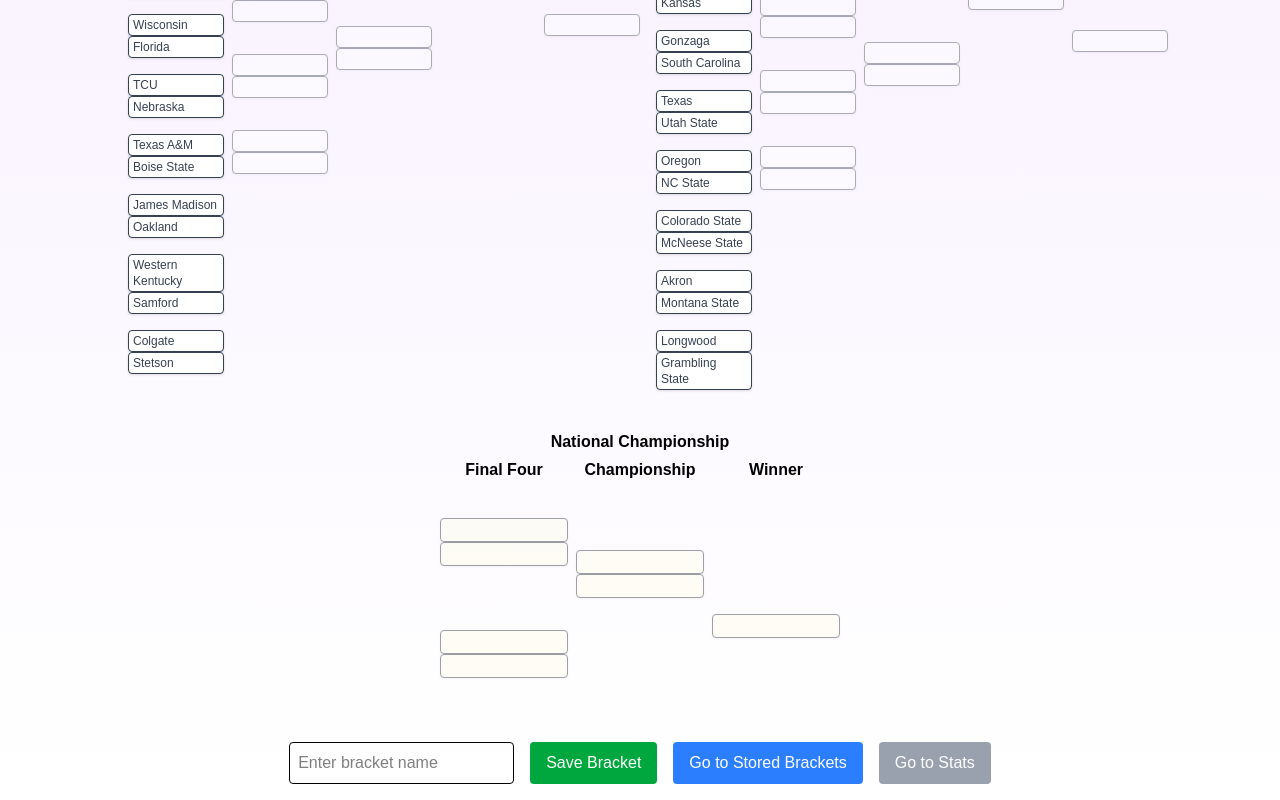
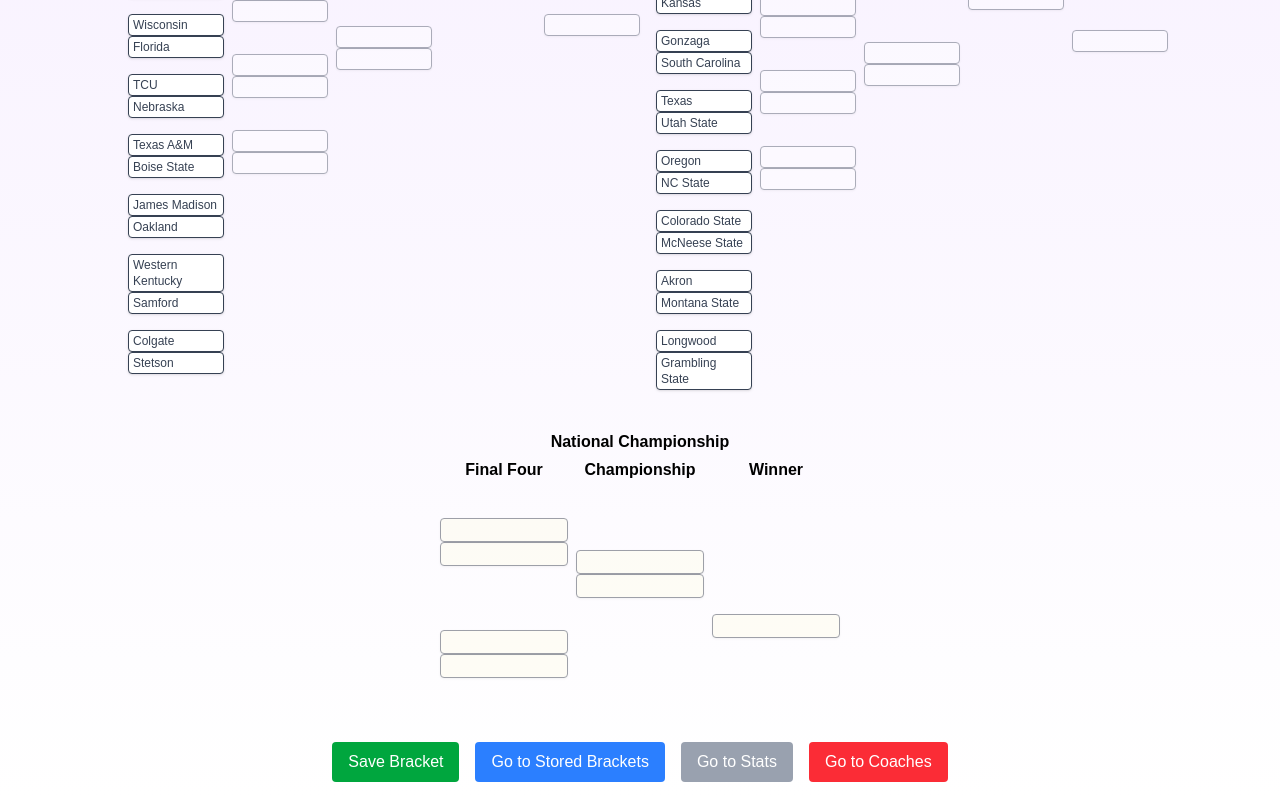
Before and after one commit to kennethsteuart/CS440-MadBracket, a Next.js app in the folder my-app/: page /bracket in a window 1280 px wide. Shown: the part 818-1618 px from the top of the page. Built offline with nearby package versions, Linux system fonts and the light colour scheme.

Commit message:
Refactor bracket saving to use localStorage
Updated the save functionality to store brackets in localStorage instead of sending to the backend. Removed input for bracket name and replaced it with a prompt.

```diff
--- a/my-app/app/bracket/page.tsx
+++ b/my-app/app/bracket/page.tsx
@@ -178,31 +178,18 @@
     // eslint-disable-next-line
   }, [bracket[0][4][0], bracket[1][4][0], bracket[2][4][0], bracket[3][4][0]]);
 
-
-  // Save bracket to backend
-  const [bracketName, setBracketName] = useState<string>("");
-  const handleSaveBracket = async () => {
-    try {
-      const res = await fetch(`http://localhost:5001/stored_brackets`, {
-        method: "POST",
-        headers: {
-          "Content-Type": "application/json",
-        },
-        body: JSON.stringify({
-          name: bracketName,
-          data: bracket,
-        }),
-      });
-       const result = await res.json();
-
-      if (!res.ok) {
-        console.error("Error saving:", result);
-        return;
-      }
-      console.log("Saved:", result);
-    } catch (err) {
-      console.error(err);
-    }
+  // Save bracket to localStorage
+  const handleSaveBracket = () => {
+    const bracketName = prompt("Enter a name for your bracket:");
+    if (!bracketName) return;
+    const stored = JSON.parse(localStorage.getItem("madbracket_brackets") || "[]");
+    stored.push({
+      id: Date.now(),
+      name: bracketName,
+      data: JSON.stringify(bracket),
+    });
+    localStorage.setItem("madbracket_brackets", JSON.stringify(stored));
+    alert("Bracket saved!");
   };
 
   return (
@@ -224,14 +211,6 @@
       {/* National rounds */}
       {renderNationalRounds()}
       <div className="flex gap-4 mt-8">
-      <input
-      // button for the bracket name
-        type="text"
-        placeholder="Enter bracket name"
-        value={bracketName}
-        onChange={(e) => setBracketName(e.target.value)}
-        className="border p-2 text-black rounded"
-        />
         <button
           className="px-4 py-2 bg-green-600 text-white rounded hover:bg-green-700"
           onClick={handleSaveBracket}
@@ -250,6 +229,12 @@
         >
           Go to Stats
         </button>
+        <button
+          className="px-4 py-2 bg-red-500 text-white rounded hover:bg-red-600"
+          onClick={() => router.push("/coaches")}
+        >
+          Go to Coaches
+        </button>
       </div>
     </main>
   );
```
